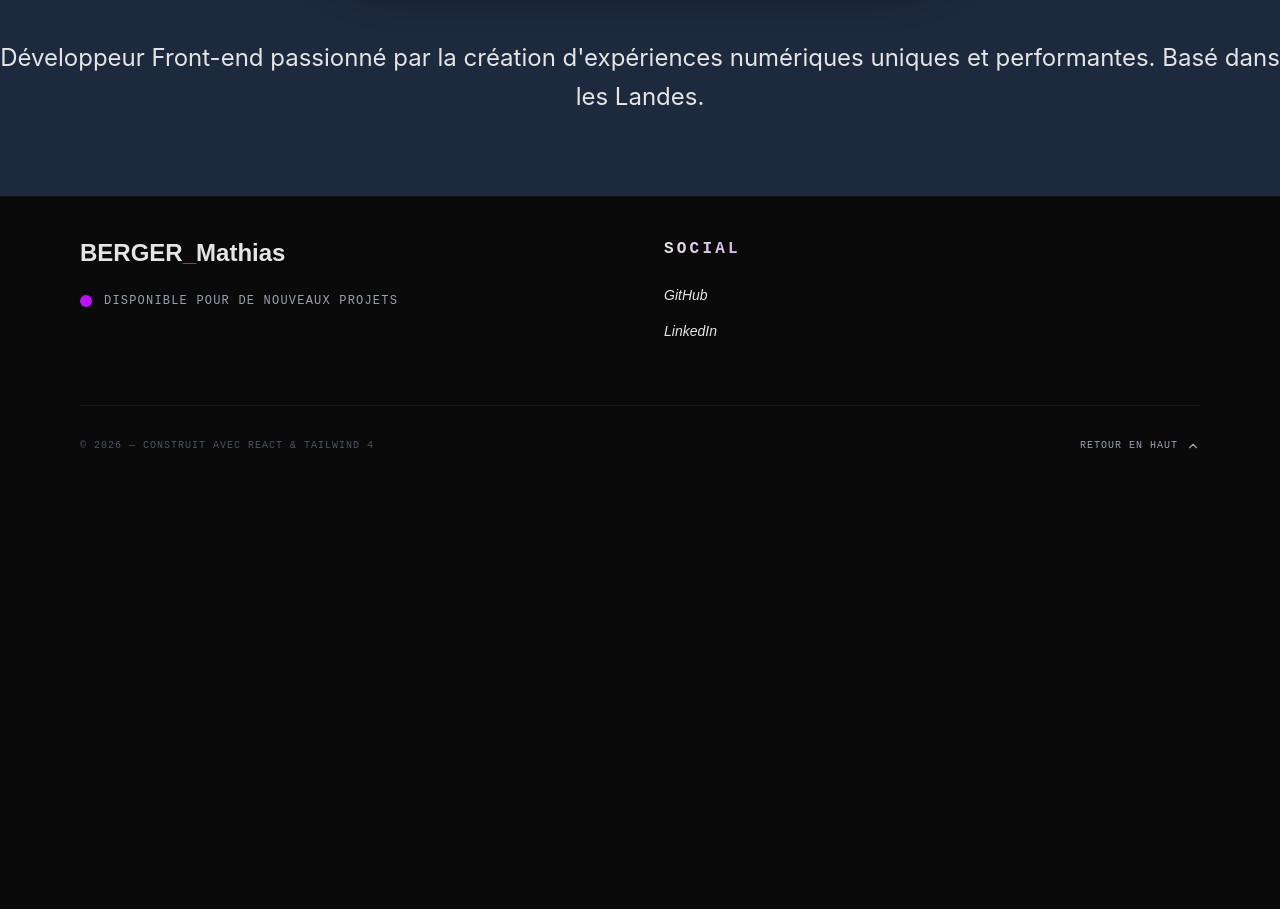
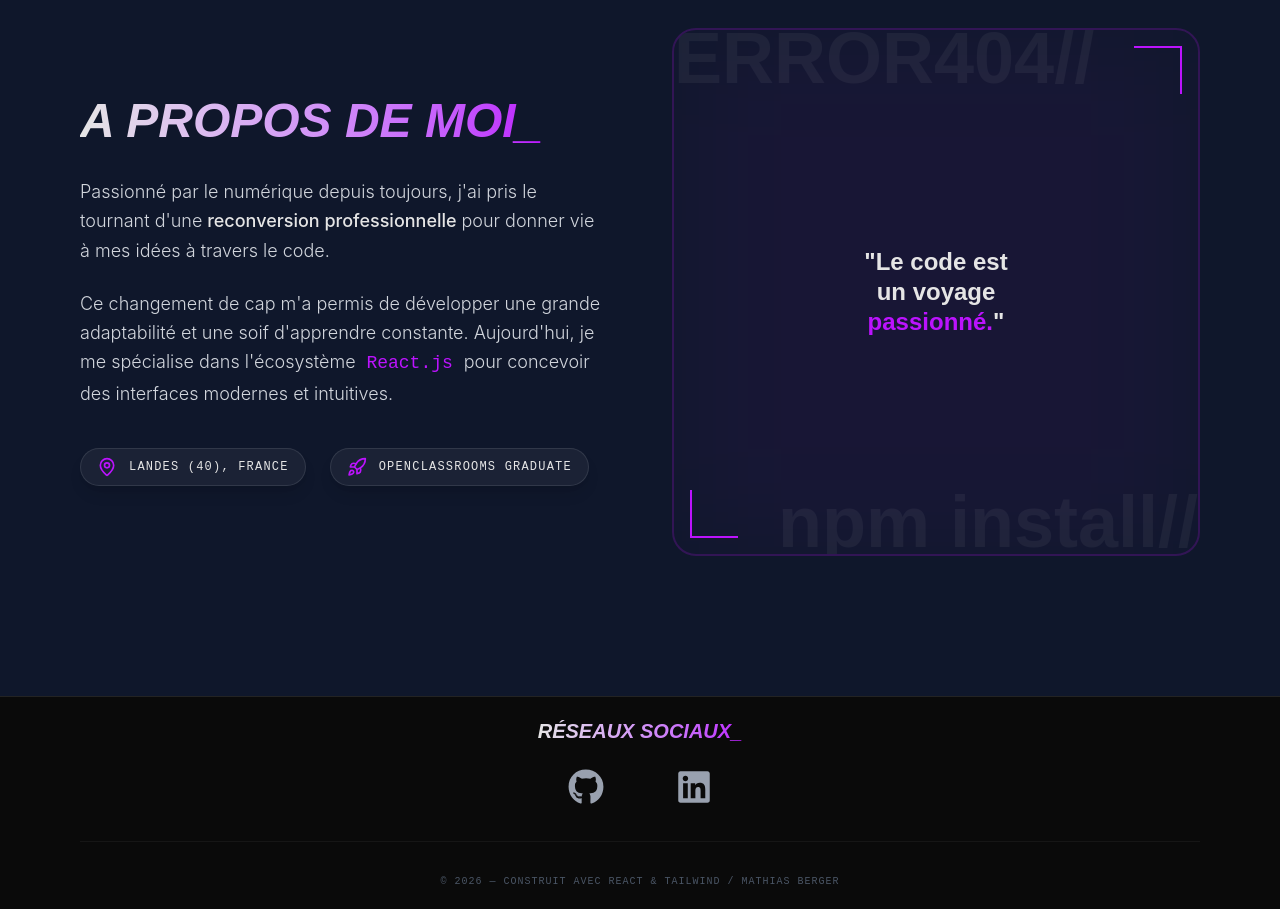
Before and after one commit to MathCod/dev-portfolio, a React (Vite) app: page / in a window 1280 px wide. Shown: the part 484-1393 px from the top of the page. Before the commit the page ends 977 px from the top, so only its background shows below. Built offline with nearby package versions, Linux system fonts and the light colour scheme.

Commit message:
➕About

```diff
--- a/package.json
+++ b/package.json
@@ -16,6 +16,7 @@
     "lucide-react": "^1.7.0",
     "react": "^19.2.4",
     "react-dom": "^19.2.4",
+    "react-icons": "^5.6.0",
     "react-router-dom": "^7.13.2"
   },
   "devDependencies": {
--- /dev/null
+++ b/src/components/About.jsx
@@ -0,0 +1,82 @@
+// eslint-disable-next-line no-unused-vars
+import { motion } from 'framer-motion';
+import { MapPin, Rocket } from 'lucide-react'; // On utilise Lucide pour la simplicité
+
+const About = () => {
+  return (
+    <section id="about" className="py-30 px-6 md:px-20 bg-slate-900">
+      <div className="max-w-7xl mx-auto grid grid-cols-1 md:grid-cols-2 gap-16 items-center">
+
+        {/* PARTIE GAUCHE : TEXTE */}
+        <motion.div
+          initial={{ opacity: 0, x: -30 }}
+          whileInView={{ opacity: 1, x: 0 }}
+          viewport={{ once: true }}
+          transition={{ duration: 0.8 }}
+        >
+          <h2 className="text-4xl md:text-5xl font-syne font-bold mb-8 uppercase italic">
+            <span className='bg-linear-to-r from-light to-neon-purple bg-clip-text text-transparent'>A propos de moi_</span>
+          </h2>
+
+          <div className="space-y-6 font-light text-gray-300 leading-relaxed text-lg">
+            <p>
+              Passionné par le numérique depuis toujours, j'ai pris le tournant d'une
+              <span className="text-light font-medium"> reconversion professionnelle </span>
+              pour donner vie à mes idées à travers le code.
+            </p>
+            <p>
+              Ce changement de cap m'a permis de développer une grande adaptabilité et une
+              soif d'apprendre constante. Aujourd'hui, je me spécialise dans l'écosystème
+              <span className="text-neon-purple font-mono"> React.js </span> pour concevoir
+              des interfaces modernes et intuitives.
+            </p>
+          </div>
+
+          {/* BADGES INFOS */}
+          <div className="mt-10 flex flex-wrap gap-6">
+            <div className="flex items-center gap-3 bg-white/5 border border-white/10 px-4 py-2 rounded-full shadow-lg">
+              <MapPin className="text-neon-purple" size={20} />
+              <span className="font-mono text-xs uppercase tracking-widest text-light">Landes (40), France</span>
+            </div>
+
+            <div className="flex items-center gap-3 bg-white/5 border border-white/10 px-4 py-2 rounded-full shadow-lg">
+              <Rocket className="text-neon-purple" size={20} />
+              <span className="font-mono text-xs uppercase tracking-widest text-light">OpenClassrooms Graduate</span>
+            </div>
+          </div>
+        </motion.div>
+
+        {/* PARTIE DROITE : VISUEL DÉCORATIF */}
+        <motion.div
+          initial={{ opacity: 0, scale: 0.9 }}
+          whileInView={{ opacity: 1, scale: 1 }}
+          viewport={{ once: true }}
+          className="relative"
+        >
+          {/* Un cadre stylisé qui rappelle le style "Creative Dev" */}
+          <div className="aspect-square border-2 border-neon-purple/20 rounded-3xl p-8 flex items-center justify-center relative overflow-hidden group">
+            {/* Lueur d'arrière-plan */}
+            <div className="absolute inset-0 bg-neon-purple/5 blur-3xl group-hover:bg-neon-purple/10 transition-colors"></div>
+
+            <div className="text-center z-10">
+              <span className="text-8xl md:text-7xl font-syne font-black text-white/5 absolute -top-2 left-0 select-none">ERROR404//</span>
+              <span className="text-8xl md:text-7xl font-syne font-black text-white/5 absolute -bottom-1 right-0 select-none">npm install//</span>
+
+              <p className="text-2xl font-syne font-bold leading-tight">
+                "Le code est <br /> un voyage <br /> <span className="text-neon-purple">passionné.</span>"
+              </p>
+            </div>
+
+            {/* Décoration angle */}
+            <div className="absolute top-4 right-4 w-12 h-12 border-t-2 border-r-2 border-neon-purple"></div>
+            <div className="absolute bottom-4 left-4 w-12 h-12 border-b-2 border-l-2 border-neon-purple"></div>
+
+          </div>
+        </motion.div>
+
+      </div>
+    </section>
+  );
+};
+
+export default About;
--- a/src/components/Banner.jsx
+++ b/src/components/Banner.jsx
@@ -14,7 +14,7 @@ const Banner = () => {
             <img
               src={banner}
               alt="Banière"
-              className="w-11/12 md:w-4/6 h-auto pt-10 rounded-full shadow-xl block mx-auto"
+              className="w-11/12 md:w-3/6 h-auto rounded-full shadow-xl block mx-auto"
             />
           </motion.h1>
     </div>
--- a/src/components/Footer.jsx
+++ b/src/components/Footer.jsx
@@ -1,63 +1,56 @@
 // eslint-disable-next-line no-unused-vars
 import { motion } from 'framer-motion';
+import { FaGithub, FaLinkedin } from 'react-icons/fa';
+import { Link } from 'react-router-dom';
 
 const Footer = () => {
   const currentYear = new Date().getFullYear();
 
-  const scrollToTop = () => {
-    window.scrollTo({ top: 0, behavior: 'smooth' });
-  };
+  const socialLinks = [
+    {
+      name: 'GitHub',
+      icon: <FaGithub />,
+      href: 'https://github.com/MathCod',
+      color: '#bc13fe'
+    },
+    {
+      name: 'LinkedIn',
+      icon: <FaLinkedin />,
+      href: 'https://www.linkedin.com/in/mathias-berger-8b04b43a6/',
+      color: '#0077b5'
+    },
+  ];
 
   return (
-    <footer className="bg-dark border-t border-white/5 pt-10 pb-10 px-6 md:px-20">
-      <div className="max-w-7xl mx-auto">
-        <div className="grid grid-cols-1 md:grid-cols-4 gap-12 mb-16">
+    <footer className="bg-dark border-t border-white/10 pt-5 pb-5 px-6 md:px-20">
+      <div className="max-w-7xl mx-auto flex flex-col items-center">
+        <h3 className="text-xl font-syne font-bold mb-2 uppercase italic">
+          <span className='bg-linear-to-r from-light to-neon-purple bg-clip-text text-transparent'>réseaux sociaux_</span>
+        </h3>
 
-          {/* COLONNE 1 : LOGO & STATUS */}
-          <div className="md:col-span-2">
-            <h3 className="text-2xl font-syne font-bold mb-6">
-              BERGER<span className="text-neon-purple">_</span>Mathias
-            </h3>
-            <div className="flex items-center gap-3 mb-6">
-              <span className="relative flex h-3 w-3">
-                <span className="animate-ping absolute inline-flex h-full w-full rounded-full bg-neon-purple opacity-75"></span>
-                <span className="relative inline-flex rounded-full h-3 w-3 bg-neon-purple"></span>
-              </span>
-              <p className="font-mono text-xs uppercase tracking-widest text-gray-400">
-                Disponible pour de nouveaux projets
-              </p>
-            </div>
-          </div>
-
-          {/* COLONNE 3 : SOCIALS */}
-          <div>
-            <h4 className="font-mono text-xm font-bold mb-6 uppercase tracking-[0.2em]
-            bg-linear-to-r from-light to-neon-purple bg-clip-text text-transparent">Social</h4>
-            <ul className="space-y-4 font-syne text-sm">
-              <li><a href="#" className="hover:text-neon-purple transition-colors italic">GitHub</a></li>
-              <li><a href="#" className="hover:text-neon-purple transition-colors italic">LinkedIn</a></li>
-            </ul>
-          </div>
+        {/* SECTION LOGOS SOCIAUX ANIMÉS */}
+        <div className="flex gap-10 mb-5">
+          {socialLinks.map((social) => (
+            <motion.a
+              key={social.name}
+              href={social.href}
+              target="_blank"
+              rel="noopener noreferrer"
+              // L'animation de soulèvement et de taille
+              whileHover={{ y: -8, scale: 1.2 }}
+              className="relative group p-4"
+            >
+              <div className="relative z-10 text-4xl text-gray-400 group-hover:text-neon-purple transition-colors duration-300">
+                {social.icon}
+              </div>
+            </motion.a>
+          ))}
         </div>
 
-        {/* LIGNE FINALE : COPYRIGHT & BACK TO TOP */}
-        <div className="pt-8 border-t border-white/5 flex flex-col md:flex-row justify-between items-center gap-6">
+        <div className="w-full pt-8 border-t border-white/5 text-center">
           <p className="font-mono text-[10px] text-gray-600 uppercase tracking-widest">
-            © {currentYear} — CONSTRUIT AVEC REACT & TAILWIND 4
+            © {currentYear} — CONSTRUIT AVEC REACT & TAILWIND / MATHIAS BERGER
           </p>
-
-          <button
-            onClick={scrollToTop}
-            className="group flex items-center gap-2 font-mono text-[10px] uppercase tracking-widest text-gray-400 hover:text-neon-purple transition-colors"
-          >
-            Retour en haut
-            <svg
-              width="14" height="14" viewBox="0 0 24 24" fill="none" stroke="currentColor" strokeWidth="2" strokeLinecap="round" strokeLinejoin="round"
-              className="group-hover:-translate-y-1 transition-transform"
-            >
-              <polyline points="18 15 12 9 6 15"></polyline>
-            </svg>
-          </button>
         </div>
       </div>
     </footer>
--- a/src/components/MainLayout.jsx
+++ b/src/components/MainLayout.jsx
@@ -5,15 +5,11 @@ import ScrollToTop from './ScrollToTop';
 
 const MainLayout = () => {
   return (
-    /* On garde ton style de fond ici pour qu'il s'applique à tout le site */
-    <div className="bg-slate-800 text-light min-h-screen selection:bg-neon-purple selection:text-dark">
-      {/* Reset le scroll en haut à chaque changement de page */}
+    <div className="min-h-screen flex flex-col
+    bg-slate-800 text-light selection:bg-neon-purple selection:text-dark">
       <ScrollToTop />
-
       <Navbar />
-
-      {/* L'Outlet est l'endroit où s'afficheront Banner, Projects, Cv, etc. */}
-      <main>
+      <main className="grow pt-20 bg-slate-900">
         <Outlet />
       </main>
 
--- a/src/components/Navbar.jsx
+++ b/src/components/Navbar.jsx
@@ -2,13 +2,12 @@ import { useState } from 'react';
 // eslint-disable-next-line no-unused-vars
 import { motion } from 'framer-motion';
 import { Menu, X } from 'lucide-react';
-import { NavLink, Link } from 'react-router-dom'; // Import des composants de navigation
+import { NavLink, Link } from 'react-router-dom';
 import Logo from '../assets/Logo.webp';
 
 const Navbar = () => {
   const [isOpen, setIsOpen] = useState(false);
 
-  // Mise à jour des href vers des "to" (chemins réels)
   const navLinks = [
     { name: 'Accueil', to: '/' },
     { name: 'CV', to: '/cv' },
@@ -21,7 +20,6 @@ const Navbar = () => {
     <nav className="fixed top-0 w-full z-50 bg-dark/50 backdrop-blur-md border-b border-white/20">
       <div className="max-w-8xl mx-auto px-6 h-20 flex justify-between items-center">
 
-        {/* LOGO - Utilisation de Link pour revenir à l'accueil */}
         <Link to="/">
           <motion.div
             initial={{ opacity: 0, x: -20 }}
--- a/src/pages/Cv.jsx
+++ b/src/pages/Cv.jsx
@@ -4,7 +4,7 @@ import BtnCv from '../components/BtnCv';
 
 const Cv = () => {
   return (
-    <section id="cv" className="py-30 px-6 md:px-20 bg-slate-800">
+    <section id="cv" className="py-30 px-6 md:px-20 bg-slate-900">
       <div className="max-w-4xl mx-auto text-center">
 
         <motion.div
@@ -13,7 +13,7 @@ const Cv = () => {
           viewport={{ once: true }}
             >
           <h2 className="text-4xl font-syne font-bold mb-8 uppercase italic">
-            <span className='bg-linear-to-r from-light to-neon-purple bg-clip-text text-transparent'>Mon Parcours</span><span className="text-neon-purple">_</span>
+            <span className='bg-linear-to-r from-light to-neon-purple bg-clip-text text-transparent'>Mon Parcours_</span>
           </h2>
 
           <p className="text-gray-200 font-mono text-1xl mb-12 max-w-2xl mx-auto leading-relaxed">
--- a/src/pages/Home.jsx
+++ b/src/pages/Home.jsx
@@ -1,15 +1,11 @@
+import About from "../components/About";
 import Banner from "../components/Banner";
 
 const Home = () => {
   return (
-    <div className="w-full py-20">
+    <div className="w-full pt-10 pb-5 bg-slate-900">
         <Banner />
-        <div className="flex pt-10 text-center md:col-span-2">
-        <p className="w-full text-2xl leading-relaxed">
-              Développeur Front-end passionné par la création d'expériences numériques
-              uniques et performantes. Basé dans les Landes.
-            </p>
-        </div>
+        <About />
     </div>
   );
 }
--- a/src/pages/Projects.jsx
+++ b/src/pages/Projects.jsx
@@ -11,7 +11,7 @@ const Projects = () => {
           whileInView={{ opacity: 1 }}
           className="text-4xl font-syne font-bold mb-20 uppercase italic"
         >
-          <span className='bg-linear-to-r from-light to-neon-purple bg-clip-text text-transparent'>Projets</span><span className="text-neon-purple">_</span>
+          <span className='bg-linear-to-r from-light to-neon-purple bg-clip-text text-transparent'>Projets_</span>
         </motion.h2>
 
         <Card />
--- a/src/pages/Skills.jsx
+++ b/src/pages/Skills.jsx
@@ -5,27 +5,27 @@ const Skills = () => {
   const categories = [
     {
       title: "// FRONTEND",
-      items: ["React.js", "JavaScript ES6", "Tailwind CSS", "HTML5 / CSS3", "Framer Motion"]
+      items: ["React.js", "JavaScript", "Tailwind CSS", "Sass", "HTML5 / CSS3", "Framer Motion", "React Router", "Responsive Design", "SEO"]
     },
     {
       title: "// BACKEND",
-      items: ["Node.js", "Express", "MongoDB", "APIs REST", "NoSQL"]
+      items: ["Node.js", "Express", "APIs REST", "MongoDB", "NoSQL"]
     },
     {
       title: "// TOOLS",
-      items: ["Git / GitHub", "VS Code", "Figma", "Agile / Scrum", "Vite"]
+      items: ["Git / GitHub", "VS Code", "Figma", "Agile / Scrum", "Vite", "Postman", "Vercel"]
     }
   ];
 
   return (
-    <section id="skills" className="py-30 px-6 md:px-20 border-t border-white/5 bg-slate-800">
+    <section id="skills" className="py-30 px-6 md:px-20 border-t border-white/5 bg-slate-900">
       <div className="max-w-7xl mx-auto">
         <motion.h2
           initial={{ opacity: 0 }}
           whileInView={{ opacity: 1 }}
           className="text-4xl font-syne font-bold mb-20 uppercase italic"
         >
-          <span className='bg-linear-to-r from-light to-neon-purple bg-clip-text text-transparent'>Compétences</span><span className="text-neon-purple">_</span>
+          <span className='bg-linear-to-r from-light to-neon-purple bg-clip-text text-transparent'>Compétences_</span>
         </motion.h2>
 
         <div className="grid grid-cols-1 md:grid-cols-3 gap-16">
```
Also changed, not shown: src/App.jsx (+0 -43 lines), 1 other file (tests, documents, lock files or other folders).
